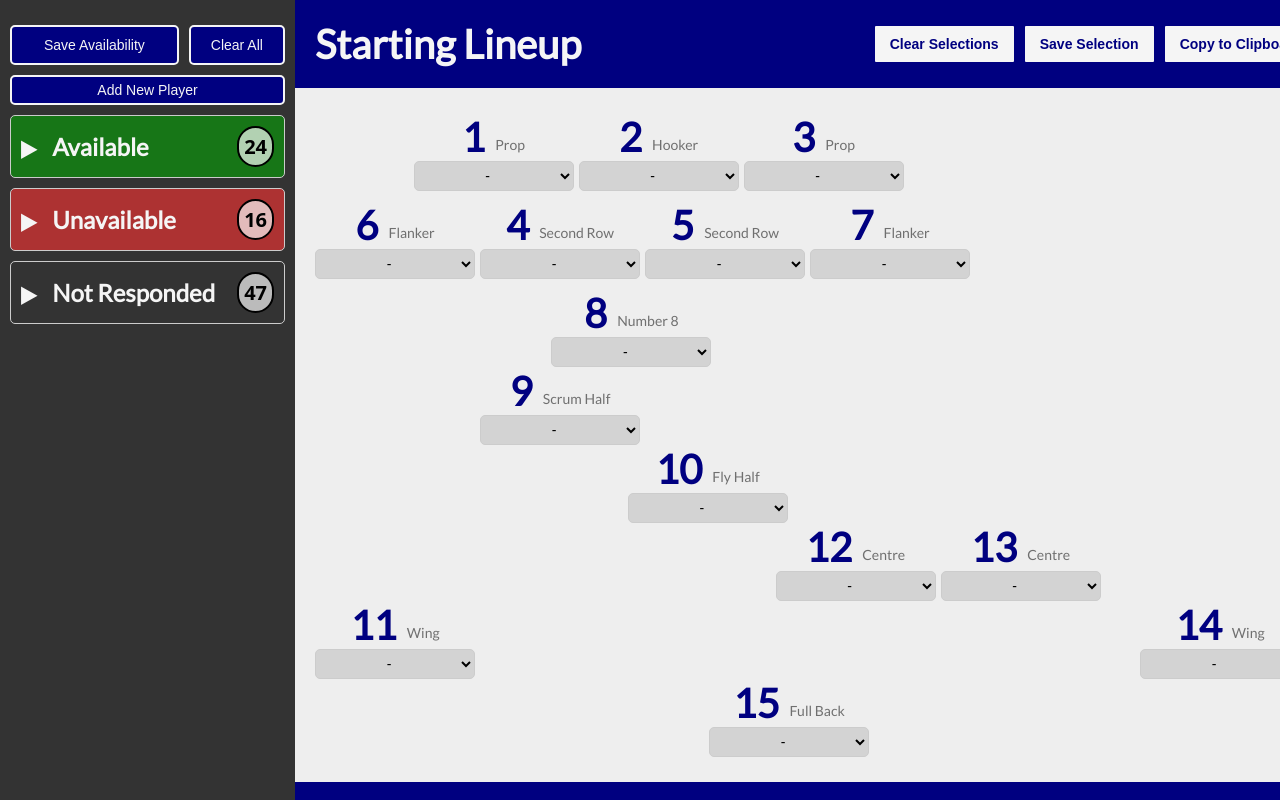
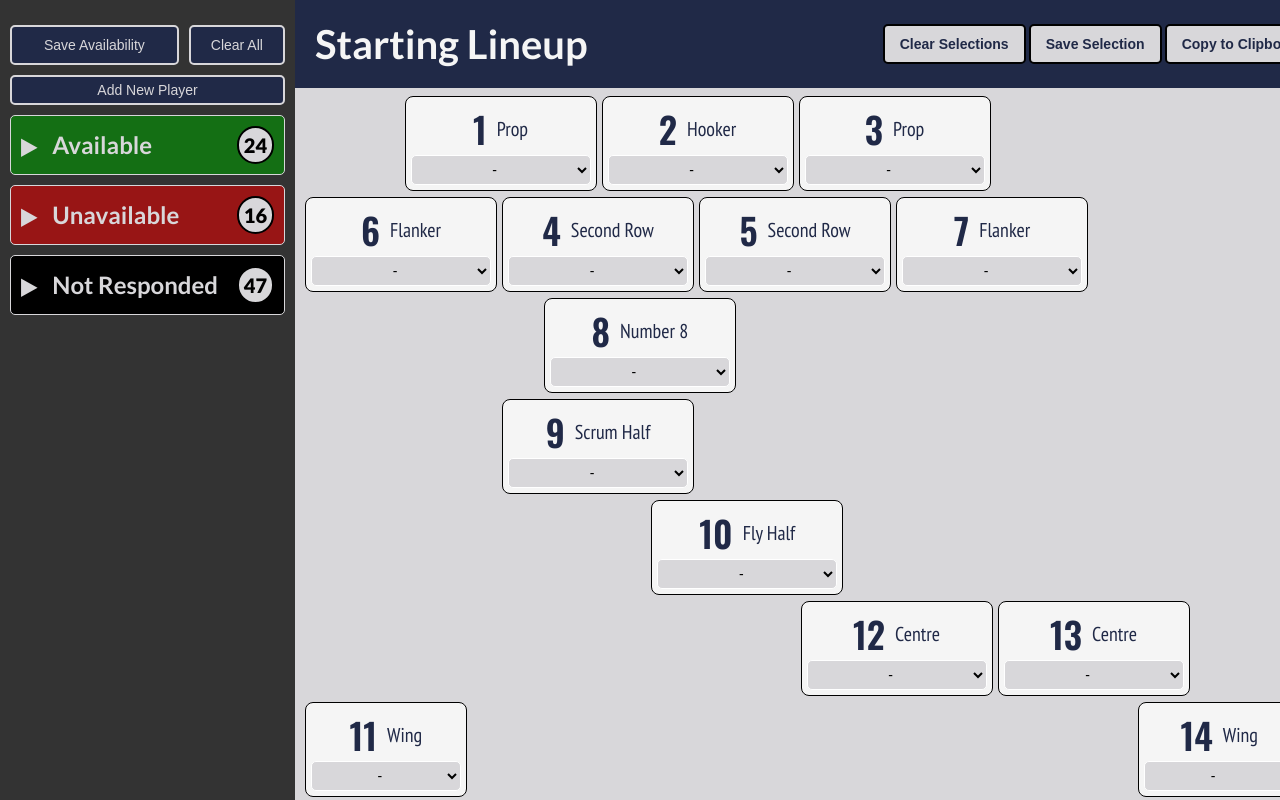
Before and after one commit to samnlindsay/egrfc-selection, a plain HTML site: page index.html in a window 1280 px wide. Drawn offline with nearby package versions, Linux system fonts and the light colour scheme.

Commit message:
Formatting

```diff
--- a/index.html
+++ b/index.html
@@ -6,7 +6,11 @@
     <meta name="viewport" content="width=device-width, initial-scale=1.0">
     <title>Squad Selection</title>
     <link rel="stylesheet" href="styles.css">
-    <link rel="stylesheet" href="https://fonts.googleapis.com/css?family=Lato">
+    <link rel="stylesheet" href="https://fonts.googleapis.com/css?family=Lato:100,300,400,700,900">
+    <link rel='stylesheet' href='https://fonts.googleapis.com/css?family=Open+Sans:800'>
+    <link rel='stylesheet' href="https://fonts.googleapis.com/css2?family=PT+Sans+Narrow">
+    <link rel='stylesheet' href="https://fonts.googleapis.com/css2?family=PT+Sans">
+    <link rel='stylesheet' href="https://fonts.googleapis.com/css2?family=Oswald:200,400,600">
     <!-- Link to FontAwesome for icons -->
     <link rel="stylesheet" href="https://cdnjs.cloudflare.com/ajax/libs/font-awesome/6.0.0-beta3/css/all.min.css">
 </head>
--- a/script.js
+++ b/script.js
@@ -626,8 +626,9 @@ function saveSelectionToFile() {
 // Ensure clearSelections() only resets the UI, not the selected players
 function clearSelections() {
   // You can reset the dropdowns and render the UI without resetting selectedPlayers
+  selectedPlayers = {}; // Reset the selected players
+  players.forEach((player) => (player.selected = null)); // Reset selected property
   renderPositionSelect();
-  selectedPlayers = {}; // Reset the selected players
 }
 
 
--- a/styles.css
+++ b/styles.css
@@ -1,6 +1,15 @@
+/* Define variables at the root level */
+:root {
+    --primary-color: #202947;
+    --light-color: #d8d7da;
+    --dark-color: #333333;
+    --green-color: rgb(20, 111, 20);
+    --red-color: rgb(152, 21, 21);
+}
+
 body {
     font-family: 'Lato', 'Tahoma', sans-serif;
-    background-color: #eee;
+    background-color: var(--light-color);
     display: flex;
     justify-content: space-between;;
     padding: 20px;
@@ -8,16 +17,18 @@ body {
 }
 
 h1 {
-    font-family: 'Lato', 'Tahoma', sans-serif;
+    font-family: 'Lato', sans-serif;
     font-size: 40px;
     font-weight: bold;
     margin: 0;
+    color: whitesmoke
 }
 h2 {
-    font-family: 'Lato', 'Tahoma', sans-serif;
+    font-family: 'Lato', sans-serif;
     font-size: 36px;
     font-weight: bold;
     margin: 0;
+    color: whitesmoke;
 }
 
 
@@ -30,11 +41,11 @@ h2 {
     justify-content: space-between;
     align-items: center;
     padding: 20px;
-    background-color: navy;
-    color: whitesmoke;
+    background-color: var(--primary-color);
+    color: var(--secondary-color);
     width: 100%;
     margin: 0px;
-    margin-bottom: 20px;
+    margin-bottom: 10px;
 }
 
 #footer {
@@ -54,8 +65,8 @@ h2 {
     justify-content: flex-start;
     align-items: stretch;
     width: 295px;
-    background-color: #333;
-    color: whitesmoke;
+    background-color: var(--dark-color);
+    color: var(--light-color);
     padding: 10px;
     position: fixed;
     left: 0;
@@ -67,21 +78,18 @@ h2 {
 }
 
 .collapsible-section {
-    background-color: #0000;
-    border: 1px solid #ccc;
+    background-color: rgba(black, 0);
+    border: 1px solid var(--light-color);
     border-radius: 5px;
     display: flex;
     flex-direction: column;
     padding: 0px;
-    /* margin-bottom: 10px; */
     max-height: fit-content;
 }
 
 .scrollable-container {
     max-height: 100%;
-    /* Allow the container to take up the full height of its parent */
     overflow-y: auto;
-    /* Enable scrolling if the content exceeds the height */
 }
 
 .collapsible-content {
@@ -91,26 +99,26 @@ h2 {
   overflow-y: auto;
 }
 
-/* When a section is expanded */
 .collapsible-content.show {
   display: block;
 }
 
-/* Flex properties to ensure sections take up space based on expansion */
 .collapsible-section.expanded {
   flex-grow: 1;
 }
 
-/* Add some spacing around the sections */
 #sidebar > .collapsible-section:last-child {
   margin-bottom: 0;
 }
 
 #available-section{
-    background-color: #181c;
+    background-color: var(--green-color);
 }
 #unavailable-section{
-    background-color: #c33c;
+    background-color: var(--red-color);
+}
+#not-responded-section{
+    background-color: black ;
 }
 
 .collapsible-header {
@@ -136,12 +144,13 @@ h2 {
 .player-count {
     font-size: 20px;
     color: black;
-    font-family: 'Open Sans', 'Helvetica Neue', sans-serif;
+    font-family: 'Lato', sans-serif;
+    font-weight: 900;
     margin-left: 10px;
-    background-color: #fffa;
+    background-color: var(--light-color);
     padding: 5px;
     border-radius: 20px;
-    border: 2px solid #000;
+    border: 2px solid black;
 }
 
 #player-container {
@@ -163,9 +172,6 @@ h2 {
     padding: 5px;
 }
 
-
-
-/* Targeting player-info directly, not #player-list */
 .player-info {
     display: flex;
     justify-content: flex-start;
@@ -180,6 +186,7 @@ h2 {
 
 .player-name {
     margin-right: auto;
+    color: var(--light-color);
 }
 .player-info .player-actions {
     margin-left: auto;
@@ -191,7 +198,7 @@ h2 {
     justify-content: center;
     font-size: 18px;
     background-color: transparent;
-    color: whitesmoke;
+    color: var(--light-color);
     border: none;
     cursor: pointer;
     margin: 0px;
@@ -199,37 +206,39 @@ h2 {
 }
 
 .player-info .icon:hover {
-    background-color: #ccc;
+    background-color: var(--dark-color);
+    border-radius: 10px;
+
 }
 
 .icon-edit {
     opacity: 0.5;
 }
 .player-info .icon-x {
-    color: #c33;
+    color: var(--red-color);
 }
 .player-info .icon-check {
-    color: #1a1;
+    color: var(--green-color);
 }
 .player-info .icon-trash {
-    color: #ccc;
+    color: var(--light-color);
 }
 
 #mark-all-available{
-    background-color: navy;
-    color: whitesmoke;
+    background-color: var(--primary-color);
+    color: var(--light-color);
     margin: 10px 0;
     padding: 5px 10px;
-    border: 2px solid whitesmoke;
+    border: 2px solid var(--light-color);
     border-radius: 5px;
     font-size: 14px;
     cursor: pointer;
 }
 
 #save-availability, #add-player-button, #clear-all {
-    background-color: navy;
-    color: whitesmoke;
-    border: 2px solid whitesmoke;
+    background-color: var(--primary-color);
+    color: var(--light-color);
+    border: 2px solid var(--light-color);
     border-radius: 5px;
     padding: 10px;
     font-size: 14px;
@@ -251,8 +260,8 @@ h2 {
 }
 
 #save-availability:hover, #clear-all:hover, #mark-all-available:hover, #add-player-button:hover {
-    background-color: whitesmoke;
-    color: navy;
+    background-color: var(--light-color);
+    color: var(--primary-color);
 }
 
 #cancel-add-player, #save-player-button {
@@ -266,14 +275,14 @@ h2 {
     opacity: 0.8;
 }
 #cancel-add-player:hover {
-    background-color: red;
-    color: whitesmoke;
+    background-color: var(--red-color);
+    color: var(--light-color);
     opacity: 1;
 }
 #save-player-button:hover {
     opacity: 1;
-    background-color: green;
-    color: whitesmoke;
+    background-color: var(--green-color);
+    color: var(--light-color);
 }
 
 
@@ -286,7 +295,7 @@ h2 {
     left: 0;
     width: 100%;
     height: 100%;
-    background-color: rgba(0, 0, 0, 0.5);
+    background-color: #0008;
     display: flex;
     justify-content: center;
     align-items: center;
@@ -294,7 +303,7 @@ h2 {
 }
 
 .modal-content {
-    background: #114;
+    background: var(--primary-color);
     border: white 5px solid;
     padding: 20px;
     border-radius: 8px;
@@ -359,7 +368,6 @@ label {
 .checkbox-item label {
     flex: none;
     font-size: 16px;
-    /* margin-right: auto; */
     text-align: left;
     margin-bottom: auto;
 }
@@ -379,7 +387,6 @@ checkbox-group {
     display: flex;
     justify-content: flex-end;
     gap: 10px;
-    /* margin: 0px; */
     margin-top: 10px;
 }
 
@@ -388,6 +395,7 @@ button {
     border-radius: 5px;
     color: white;
     cursor: pointer;
+    transition: background-color 0.3s ease;
 }
 
 button:hover {
@@ -411,7 +419,7 @@ button:hover {
 }
 
 #select-squad {
-    margin-left: 20px;
+    margin-left: 10px;
 }
 
 /* Container for all rows */
@@ -421,13 +429,13 @@ button:hover {
     gap: 0px;
     margin: 0px;
     width: 100%;
-    /* max-width: 800px; */
 }
 
 /* General styles for rows */
 .position-row {
     display: flex;
     gap: 5px;
+    margin-top: -10px;
 }
 
 /* General styles for position cells */
@@ -436,19 +444,23 @@ button:hover {
     flex-direction: column;
     align-items: center;
     justify-content: center;
-    width: 160px;
+    width: 180px;
     text-align: center;
-    margin: 5px 0;
+    margin: 8px 0;
+    padding: 5px;
+    border: 1px solid black;
+    border-radius: 8px;
+    background-color: whitesmoke;
 }
 
 .row-1 {padding-left: 10%;}
 .row-2 {padding-left: 0%;}
 .row-3 {padding-left: 24%;}
-.row-4 {padding-left: 0%; margin-top: -10px;}
-.row-5 {padding-left: 15%; margin-top: -10px;}
-.row-6 {padding-left: 30%; margin-top: -10px;}
-.row-7 {padding-left: 0%; margin-top: -10px;}
-.row-8 {padding-left: 40%; margin-top: -10px;}
+.row-4 {padding-left: 0%;}
+.row-5 {padding-left: 15%; }
+.row-6 {padding-left: 30%;}
+.row-7 {padding-left: 0%; }
+.row-8 {padding-left: 40%;}
 
 
 .position-cell:empty {
@@ -465,19 +477,18 @@ button:hover {
 .position-cell select {
     padding: 5px;
     font-size: 14px;
-    border: 1px solid #ccc;
+    border: 1px solid white;
     border-radius: 5px;
     width: 100%;
     text-align: center;
-    background-color: lightgray;
+    background-color: var(--light-color);
 }
 
 /* Style for select dropdown when a player is selected */
 .position-cell .select-selected {
-    background-color: navy;
+    background-color: var(--primary-color);
     border-color: black;
-    color: whitesmoke;
-    font-weight: bold;
+    color: white;
 }
 
 .position-header {
@@ -489,16 +500,16 @@ button:hover {
 }
 
 .position-number {
-    font-family: 'Lato', 'Tahoma', sans-serif;
-    font-size: 40px;
-    font-weight: bold;
-    color: navy;
+    font-family: 'Oswald', sans-serif;
+    font-size: 36px;
+    font-weight: 600;
+    color: var(--primary-color);
 }
 
 .position-label {
-    font-size: 14px;
-    color: #0008;
-    margin-top: 15px;
+    font-family: 'PT Sans Narrow', sans-serif;
+    font-size: 20px;
+    color: var(--primary-color);
 }
 
 #replacements {
@@ -525,25 +536,25 @@ button:hover {
 .replacement-number {
     font-size: 40px;
     font-weight: bold;
-    color: whitesmoke;
+    color: var(--light-color);
 }
 
 .replacement-cell select {
     padding: 5px;
     margin: 15px;
     font-size: 14px;
-    border: 1px solid #ccc;
+    border: 1px solid white;
     border-radius: 5px;
     width: 160px;
     text-align: center;
     align-self: center;
-    background-color: lightgray;
+    background-color: var(--light-color);
 }
 
 .replacement-cell .select-selected {
     background-color: black;
-    border-color: whitesmoke;
-    color: whitesmoke;
+    border-color: var(--light-color);
+    color: var(--light-color);
     font-weight: bold;
 }
 
@@ -555,10 +566,10 @@ button:hover {
 }
 
 #actions button {
-    background-color: whitesmoke;
-    color: navy;
+    background-color: var(--light-color);
+    color: var(--primary-color);
     padding: 10px 15px;
-    border: 4px solid navy;
+    border: 2px solid black;
     border-radius: 5px;
     font-size: 14px;
     font-weight: bold;
@@ -567,6 +578,7 @@ button:hover {
 }
 
 #actions button:hover {
-    background-color: navy;
-    color: whitesmoke;
+    background-color: var(--primary-color);
+    color: var(--light-color);
+    border-color: var(--light-color);
 }
```
